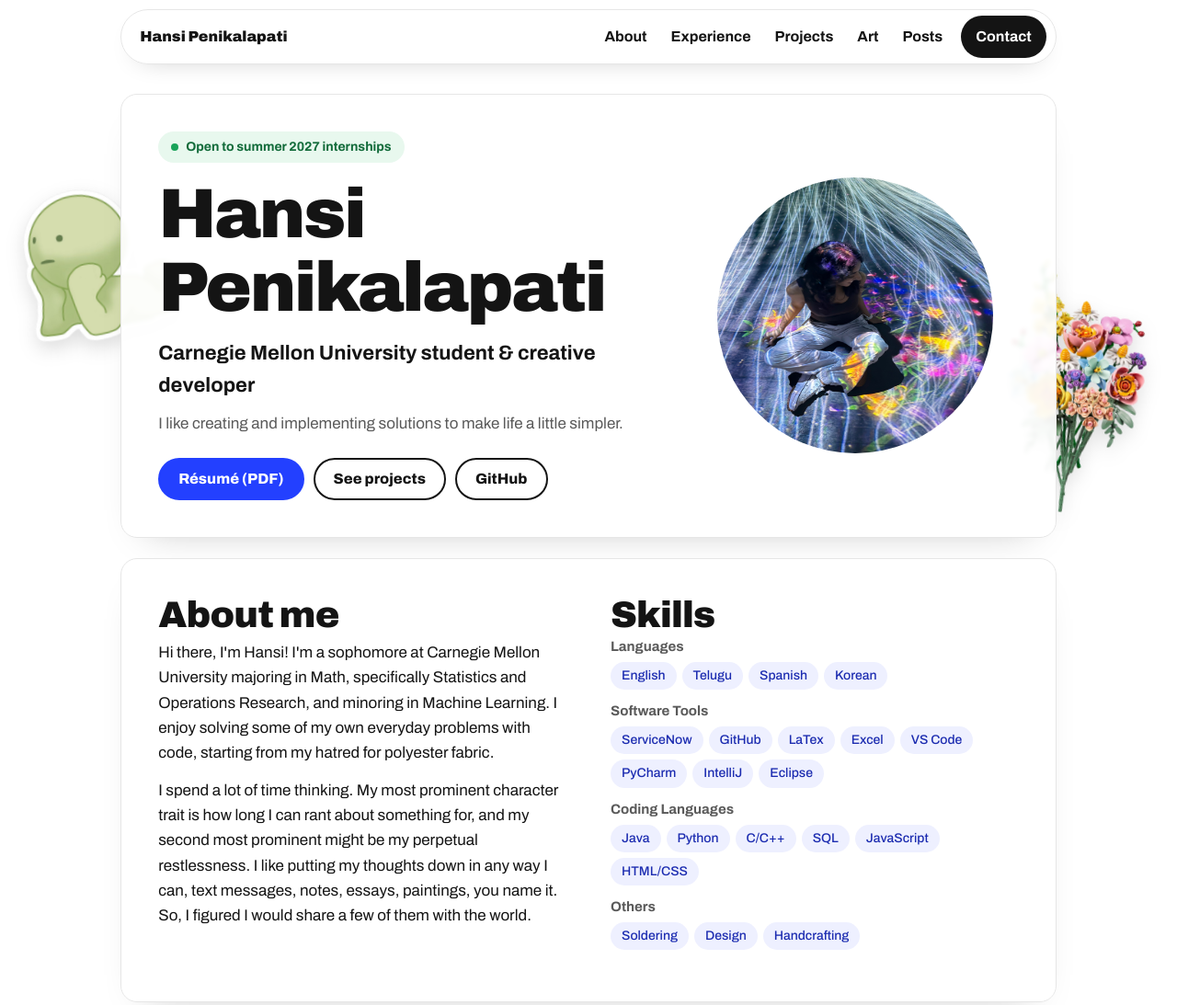
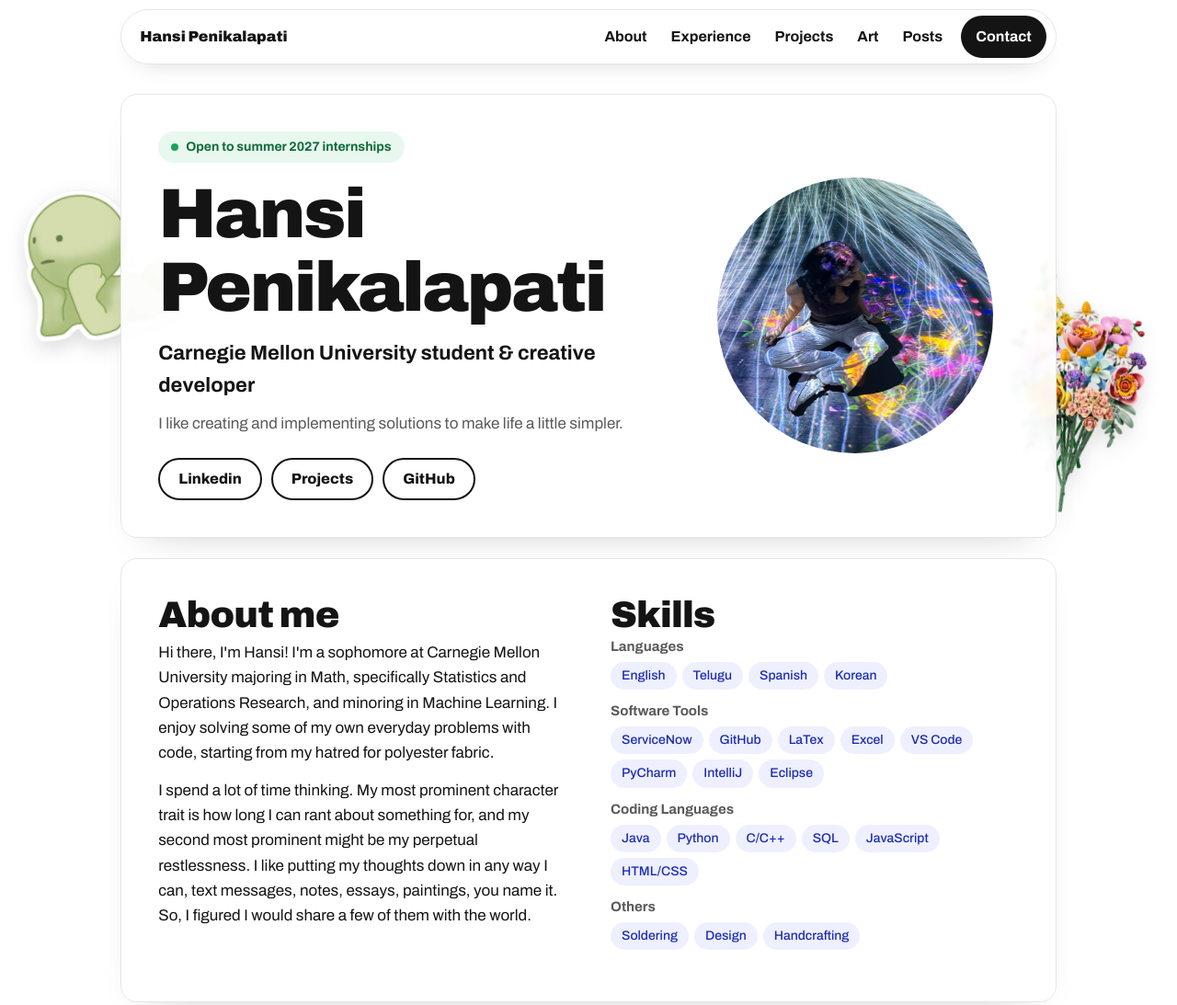
Before and after one commit to hpenikalapati/hansi-penikalapati, a plain HTML site: page index.html in a window 1280 px wide. Shown: the top 1093 px of the page at 92% size. Drawn offline with Linux system fonts and the light colour scheme.

Commit message:
Change color variable and update button text
Updated color variables and modified button links.

```diff
--- a/index.html
+++ b/index.html
@@ -9,7 +9,7 @@
 <style>
 
 /* Background: plain white. Your cutouts are set in the STICKERS list in the script at the bottom. */
-:root{--ink:#141414;--sub:#5a5a5a;--line:#e6e6e6;--acc:#2340ff;--accsoft:#eef0ff;--card:#ffffffee;color-scheme:light}
+:root{--ink:#141414;--sub:#5a5a5a;--line:#e6e6e6;--acc:#98E198;--accsoft:#eef0ff;--card:#ffffffee;color-scheme:light}
 *{box-sizing:border-box;min-width:0}
 html{scroll-behavior:smooth;scroll-padding-top:76px}
 body{margin:0;color:var(--ink);font:16px/1.6 Archivo,system-ui,sans-serif;overflow-x:clip;background:#fff;position:relative}
@@ -124,9 +124,9 @@ footer{text-align:center;color:var(--sub);font-size:14px;padding:16px 0 36px}
     <div class="role">Carnegie Mellon University student & creative developer</div>
     <p>I like creating and implementing solutions to make life a little simpler.</p>
     <div class="btns">
-      <a class="btn p" href="resume.pdf">Résumé (PDF)</a>
-      <a class="btn" href="#projects">See projects</a>
-      <a class="btn" href="https://github.com/">GitHub</a>
+      <a class="btn" href="https://www.linkedin.com/in/hansi-pen/">Linkedin</a>
+      <a class="btn" href="#projects">Projects</a>
+      <a class="btn" href="https://github.com/hpenikalapati">GitHub</a>
     </div>
   </div>
   <img class="photo" src="profilephoto.jpeg" alt="You'll see me soon!">
@@ -175,7 +175,7 @@ footer{text-align:center;color:var(--sub);font-size:14px;padding:16px 0 36px}
 <section class="card contact" id="contact">
   <h2>Let's talk</h2>
   <p class="lead">Recruiters, collaborators and friendly strangers are all welcome.</p>
-  <div class="btns"><a class="btn p" href="mailto:hansitapenikalapati@gmail.com">hansitapenikalapati@gmail.com</a><a class="btn" href="resume.pdf">Download résumé</a></div>
+  <div class="btns"><a class="btn p" href="mailto:hansitapenikalapati@gmail.com">hansitapenikalapati@gmail.com</a><a class="btn" href="resume.pdf">Download My Résumé</a></div>
   <div class="cl"><a href="https://www.linkedin.com/in/hansi-pen/">LinkedIn</a><a href="https://github.com/hpenikalapati">GitHub</a><a href="https://www.youtube.com/@hansipenikalapati">YouTube</a></div>
 </section>
 
```
